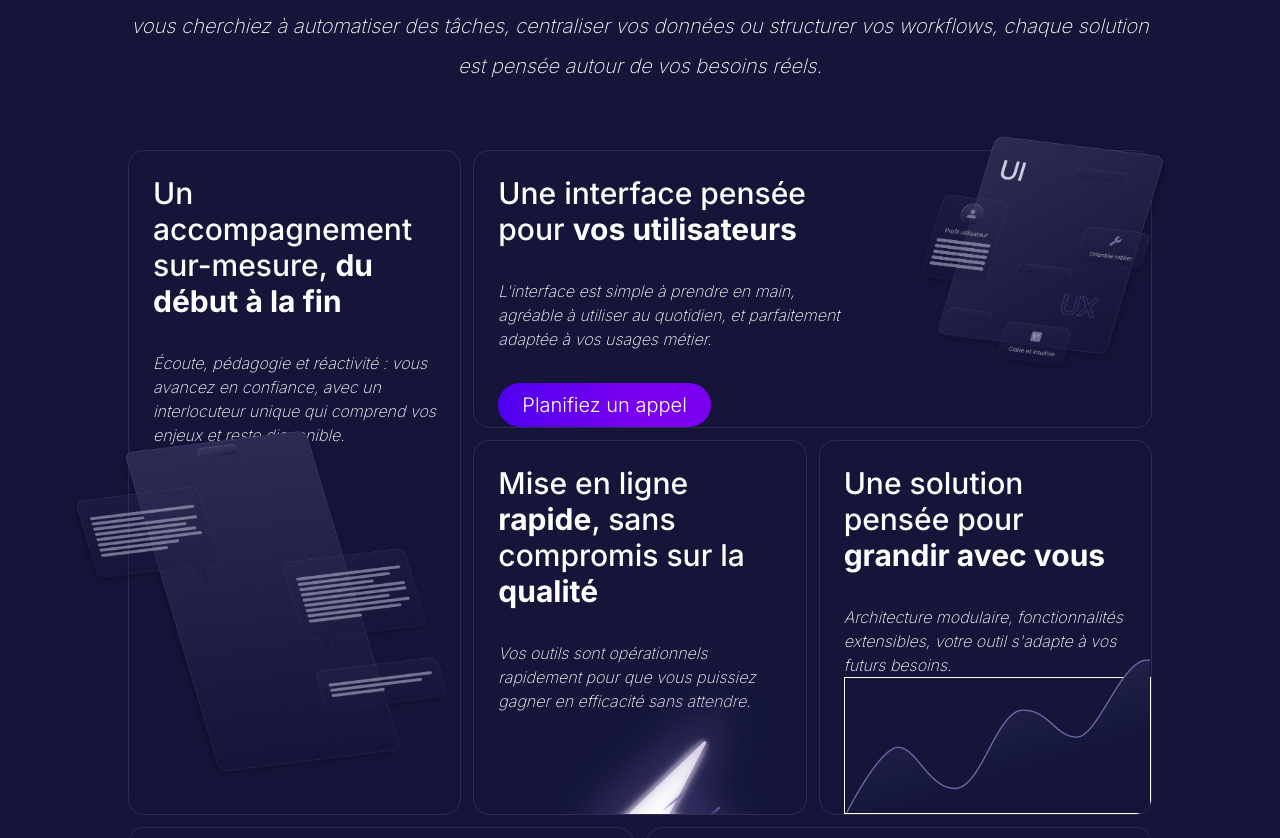
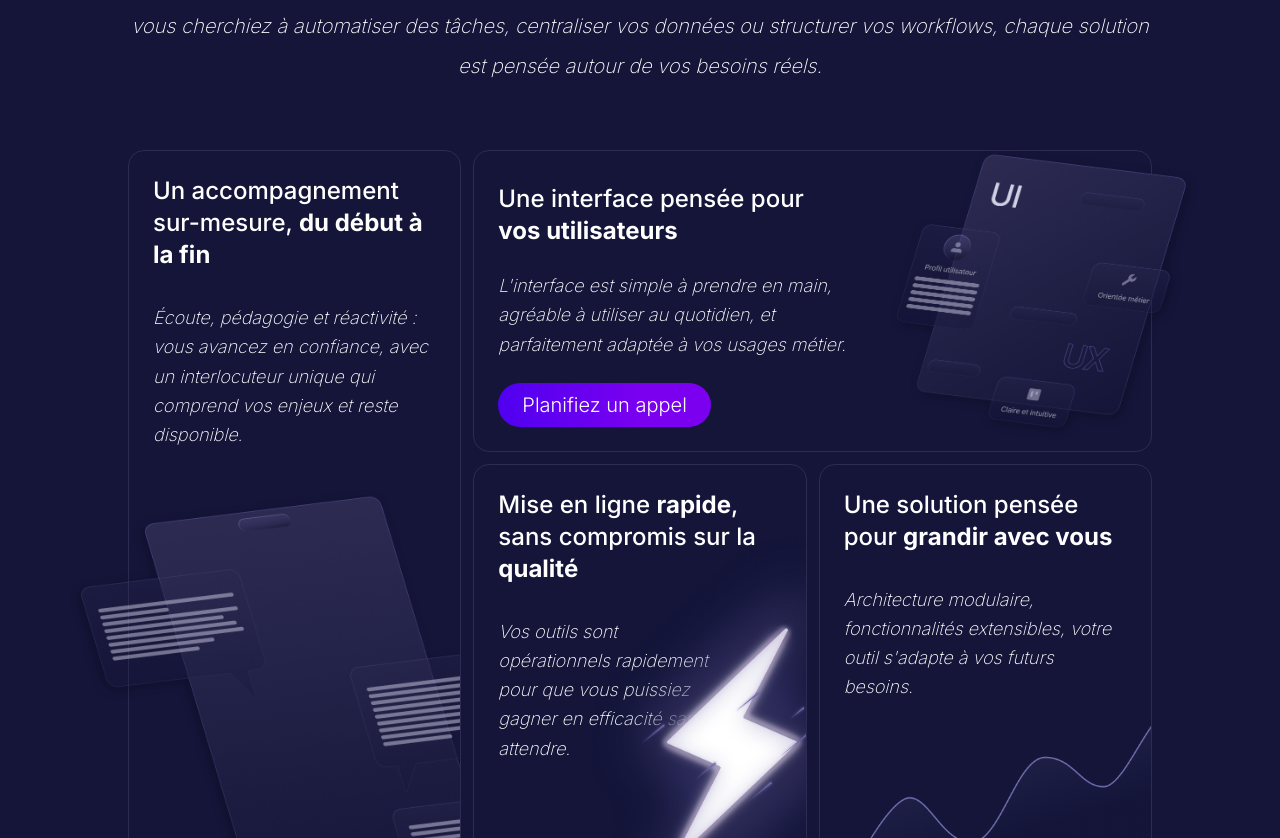
Before and after one commit to maxence-bbcn/portfolio, a React (Vite) app: page / in a window 1280 px wide. Shown: the part 3169-4007 px from the top of the page. Built offline with nearby package versions, Linux system fonts and the light colour scheme; a web font is replaced by a local one.

Commit message:
grid fully responsive in progress - todo cells prod, evo, fingerprint & apps Xl & 2XL

```diff
--- a/src/index.css
+++ b/src/index.css
@@ -26,6 +26,7 @@
   --font-title: "Lora", serif;
   --font-body: "Inter", sans-serif;
   --text-2xs: 10px;
+  --breakpoint-1-2xl: 90rem;
 }
 
 .bg-primary-gradient {
@@ -81,13 +82,33 @@
     );
 }
 
-.mask-right {
+.mask-sms {
   overflow: clip;
   position: absolute;
   bottom: 0;
   right: 0;
   width: calc(100vw - 16px);
   height: 280px;
+}
+
+.mask-fingerprint {
+  overflow: clip;
+  position: absolute;
+  top: 40%;
+  right: 0;
+  left: 10%;
+  width: 100%;
+  height: 100%;
+}
+
+.mask-apps {
+  overflow: clip;
+  position: absolute;
+  top: 55%;
+  right: 0;
+  left: 0%;
+  width: 100%;
+  height: 100%;
 }
 
 .bg-pattern-straight {
@@ -122,45 +143,97 @@
   box-shadow: -10px 50px 50px 0px rgba(141, 137, 188, 0.2);
 }
 
+/* Tailwindcss --- MD --- */
 @media screen and (min-width: 48rem) {
-  .mask-right {
+  .mask-sms {
     overflow: clip;
     position: absolute;
     bottom: 0;
     right: 0;
     width: calc(100vw - 16px);
     height: 50%;
+    border-radius: 1rem;
+    border-bottom: 1px solid
+      linear-gradient(
+        var(--color-primary-bg) 30%,
+        var(--color-primary-800) 100%
+      );
   }
 }
 
+/* Tailwindcss --- LG --- */
 @media screen and (min-width: 64rem) {
-  .mask-right {
+  .mask-sms {
     overflow: clip;
     position: absolute;
     bottom: 0;
     right: 0;
     width: calc(100vw - 16px);
     height: 60%;
+    border-radius: 1rem;
+    border-bottom: 1px
+      solidlinear-gradient(
+        var(--color-primary-bg) 30%,
+        var(--color-primary-800) 100%
+      );
+  }
+
+  .mask-fingerprint {
+    overflow: clip;
+    position: absolute;
+    top: 30%;
+    right: 0;
+    left: 25%;
+    width: 100%;
+    height: 100%;
   }
 }
 
+/* Tailwindcss --- XL --- */
 @media screen and (min-width: 80rem) {
-  .mask-bottom {
+  .mask-notifications {
     overflow: clip;
     position: absolute;
     bottom: 0;
     right: -3em;
     width: 35%;
     height: 125%;
+    border-radius: 1rem;
   }
 
-  .mask-right {
+  .mask-sms {
     overflow: clip;
     position: absolute;
     bottom: 0;
     right: 0;
     width: 120%;
-    height: 65%;
+    height: 60%;
+    border-radius: 1rem;
+    border-bottom: 1px
+      solidlinear-gradient(
+        var(--color-primary-bg) 30%,
+        var(--color-primary-800) 100%
+      );
+  }
+
+  .mask-apps {
+    overflow: clip;
+    position: absolute;
+    top: 45%;
+    right: 0;
+    left: 0%;
+    width: 100%;
+    height: 100%;
+  }
+
+  .mask-fingerprint {
+    overflow: clip;
+    position: absolute;
+    top: 35%;
+    right: 0;
+    left: 30%;
+    width: 100%;
+    height: 100%;
   }
 
   .bg-pattern-straight {
@@ -212,6 +285,24 @@
   }
 }
 
+/* Tailwindcss --- 2XL --- */
+@media screen and (min-width: 96rem) {
+  .mask-sms {
+    overflow: clip;
+    position: absolute;
+    bottom: 0;
+    right: 0;
+    width: 120%;
+    height: 70%;
+    border-radius: 1rem;
+    border-bottom: 1px
+      solidlinear-gradient(
+        var(--color-primary-bg) 30%,
+        var(--color-primary-800) 100%
+      );
+  }
+}
+
 @layer base {
   html {
     @apply bg-primary-bg font-body m-0 overflow-x-hidden p-0 font-light tracking-[-2%] text-white;
--- a/src/ui/components/Button.jsx
+++ b/src/ui/components/Button.jsx
@@ -21,7 +21,7 @@ export default function Button({ children, type = "button", className }) {
   return (
     <button
       type={type}
-      className={`bg-primary-gradient text-white rounded-full w-fit px-6 py-2 ${
+      className={`bg-primary-gradient w-fit rounded-full px-6 py-2 text-white ${
         size === "small" ? "text-base" : "text-xl"
       } ${className}`}
     >
--- a/src/ui/pages/Homepage.jsx
+++ b/src/ui/pages/Homepage.jsx
@@ -1,7 +1,7 @@
 import { useEffect, useState } from "react";
 import { Link } from "react-router-dom";
 import AppsAsset from "../assets/images/apps circles.png";
-import FingerprintAsset from "../assets/images/Fingerprint.png";
+import FingerprintAsset from "../assets/images/fingerprint.png";
 import GraphAsset from "../assets/images/graph.png";
 import IPhoneAsset from "../assets/images/Iphone - notifications.png";
 import TextsAsset from "../assets/images/Iphone - texts.png";
@@ -161,7 +161,7 @@ export default function Homepage() {
                 contraintes qu&apos;à
                 <span className="font-semibold"> créer de la valeur</span>.
               </p>
-              <div className="relative h-80 overflow-x-visible overflow-y-clip mask-bottom sm:min-h-[500px] md:h-auto md:min-h-0 md:w-1/2 lg:w-1/3 xl:overflow-y-visible">
+              <div className="mask-notifications relative h-80 overflow-x-visible overflow-y-clip sm:min-h-[500px] md:h-auto md:min-h-0 md:w-1/2 lg:w-1/3 xl:overflow-y-visible">
                 <img
                   src={IPhoneAsset}
                   alt="Illustration d'un téléphone saturé par des notifications"
@@ -224,37 +224,37 @@ export default function Homepage() {
             des tâches, centraliser vos données ou structurer vos workflows,
             chaque solution est pensée autour de vos besoins réels.
           </p>
-          <div className="flex grid-cols-12 grid-rows-12 flex-col gap-10 md:grid md:gap-3">
+          <div className="flex grid-cols-12 grid-rows-12 flex-col gap-10 md:grid md:items-stretch md:gap-3">
             {/* Carte accompagnement */}
             <div className="border-primary-800 relative flex w-full flex-col overflow-x-visible rounded-2xl border pt-6 md:col-span-4 md:col-start-1 md:row-span-7 md:row-start-1">
               <div className="flex flex-col gap-8 px-6">
-                <h3 className="text-2xl font-medium md:text-xl xl:text-3xl">
+                <h3 className="text-2xl font-medium md:text-lg xl:text-2xl 2xl:text-3xl">
                   Un accompagnement sur-mesure,{" "}
                   <strong>du début à la fin</strong>
                 </h3>
-                <p className="text-lg leading-normal font-extralight italic md:text-base">
+                <p className="text-lg leading-normal font-extralight italic md:text-sm lg:text-base xl:text-lg xl:leading-relaxed">
                   Écoute, pédagogie et réactivité : vous avancez en confiance,
                   avec un interlocuteur unique qui comprend vos enjeux et reste
                   disponible.
                 </p>
               </div>
-              <div className="relative h-70 overflow-x-hidden overflow-y-clip md:h-0 xl:h-0"></div>
-              <div className="mask-right">
+              <span className="relative h-70 overflow-x-hidden overflow-y-clip md:h-0 xl:h-0"></span>
+              <div className="mask-sms">
                 <img
                   src={TextsAsset}
                   alt="Illustration d'un échange de sms"
                   width="598px"
-                  className="absolute top-0 left-0 md:left-7/11 md:w-3/6 md:min-w-0 lg:w-1/2 xl:top-10 xl:left-0 xl:w-full"
+                  className="absolute top-0 left-0 max-w-none md:left-7/11 md:w-3/6 md:min-w-0 lg:w-1/2 xl:top-12 xl:left-0 xl:w-[130%] 2xl:w-[110%]"
                 />
               </div>
             </div>
             {/* Carte interface */}
             <div className="border-primary-800 relative flex w-full flex-col gap-2 overflow-x-visible rounded-2xl border pt-6 md:col-start-5 md:col-end-13 md:row-span-3 md:row-start-1 md:flex-row">
-              <div className="flex flex-col gap-8 px-6 md:w-2/3 lg:w-3/5">
-                <h3 className="text-2xl font-medium md:text-xl xl:text-3xl">
+              <div className="flex flex-col gap-8 px-6 md:w-2/3 md:py-2 lg:w-3/5 lg:gap-6">
+                <h3 className="text-2xl font-medium md:text-lg xl:text-2xl 2xl:text-3xl">
                   Une interface pensée pour <strong>vos utilisateurs</strong>
                 </h3>
-                <p className="text-lg leading-normal font-extralight italic md:text-base">
+                <p className="text-lg leading-normal font-extralight italic md:text-sm lg:text-base xl:text-lg xl:leading-relaxed">
                   L&apos;interface est simple à prendre en main, agréable à
                   utiliser au quotidien, et parfaitement adaptée à vos usages
                   métier.
@@ -265,27 +265,27 @@ export default function Homepage() {
                 <img
                   src={UiModsAsset}
                   alt="Illusatration d'une interface utilisateur"
-                  className="absolute left-1/10 xl:-top-12"
+                  className="1-2xl:w-[110%] 1-2xl:-top-5 absolute left-1/10 w-5/6 max-w-none md:-left-2/10 md:w-[150%] lg:-top-10 lg:w-[130%] xl:-top-8 xl:left-0 xl:w-[120%] 2xl:w-11/12"
                 />
               </div>
             </div>
             {/* Carte mise en prod */}
-            <div className="border-primary-800 col-end-9 flex w-full flex-col gap-2 overflow-hidden rounded-2xl border py-6 md:col-start-5 md:row-span-4 md:row-start-4">
-              <div className="relative flex flex-col gap-8 px-6">
-                <h3 className="text-2xl font-medium md:text-xl xl:text-3xl">
+            <div className="border-primary-800 col-end-9 flex w-full flex-col items-stretch gap-2 overflow-hidden rounded-2xl border py-6 md:col-start-5 md:row-span-4 md:row-start-4">
+              <div className="relative flex flex-col gap-8 px-6 md:gap-4 lg:gap-8">
+                <h3 className="text-2xl font-medium md:text-lg xl:text-2xl 2xl:text-3xl">
                   Mise en ligne <strong>rapide</strong>, sans compromis sur la{" "}
                   <strong>qualité</strong>
                 </h3>
-                <div className="-gap-2 flex h-fit flex-row md:flex-col">
-                  <p className="w-3/4 text-lg leading-normal font-extralight italic md:w-full md:text-base">
+                <div className="-gap-2 flex h-fit flex-row">
+                  <p className="w-3/4 text-lg leading-normal font-extralight italic md:text-sm lg:text-base xl:text-lg xl:leading-relaxed">
                     Vos outils sont opérationnels rapidement pour que vous
                     puissiez gagner en efficacité sans attendre.
                   </p>
-                  <div className="relative h-60 w-1/4 md:h-full md:w-full">
+                  <div className="relative h-60 w-1/4 md:h-fit lg:w-1/4">
                     <img
                       src={ZapAsset}
                       alt="Illustration d'un éclair"
-                      className="absolute -top-6 -right-20 min-w-80 md:-top-12 md:right-0 md:w-60 md:min-w-0"
+                      className="absolute -top-6 -right-20 w-80 max-w-none md:top-0 md:-left-24 md:w-60 lg:-top-10 lg:-left-30 lg:w-76 xl:-top-20 xl:-left-30 xl:w-72"
                     />
                   </div>
                 </div>
@@ -293,54 +293,60 @@ export default function Homepage() {
             </div>
             {/* Carte évolutivité */}
             <div className="border-primary-800 flex w-full flex-col gap-2 overflow-hidden rounded-2xl border pt-6 md:col-start-9 md:col-end-13 md:row-span-4 md:row-start-4">
-              <div className="relative flex h-full flex-col gap-8 pl-6">
-                <h3 className="pr-6 text-2xl font-medium md:text-xl xl:text-3xl">
+              <div className="relative flex h-full flex-col gap-8">
+                <h3 className="pr-6 pl-6 text-2xl font-medium md:text-lg xl:text-2xl 2xl:text-3xl">
                   Une solution pensée pour <strong>grandir avec vous</strong>
                 </h3>
-                <div className="-gap-2 flex h-full flex-row md:flex-col md:justify-between">
-                  <p className="w-5/6 pr-6 text-lg leading-normal font-extralight italic md:w-full md:text-base">
+                <div className="flex h-full flex-col">
+                  <p className="w-5/6 pr-6 pl-6 text-lg leading-normal font-extralight italic md:w-full md:text-sm lg:text-base xl:text-lg xl:leading-relaxed">
                     Architecture modulaire, fonctionnalités extensibles, votre
                     outil s&apos;adapte à vos futurs besoins.
                   </p>
-                  <div className="relative h-50 w-1/6 border md:h-full md:w-full">
+                  <div className="relative h-full w-full">
                     <img
                       src={GraphAsset}
                       alt="Illustration d'une courbe qui monte"
-                      className="absolute right-0 bottom-0 min-w-52"
+                      className="ml-auto w-3/4 max-w-none md:ml-4 md:w-full lg:ml-8"
                     />
                   </div>
                 </div>
               </div>
             </div>
             {/* Carte compatibilité */}
-            <div className="border-primary-800 flex h-[400px] w-full flex-col items-center gap-8 overflow-hidden rounded-2xl border px-6 pt-6 md:col-span-6 md:col-start-7 md:row-span-4 md:row-start-8 md:h-[360px] md:items-start">
-              <h3 className="text-2xl font-medium md:text-xl xl:text-3xl">
+            <div className="border-primary-800 relative flex w-full flex-col gap-8 overflow-hidden rounded-2xl border px-6 pt-6 md:col-span-6 md:col-start-7 md:row-start-8 md:row-end-12 md:items-start lg:row-end-11">
+              <h3 className="text-2xl font-medium md:text-xl xl:text-2xl 2xl:text-3xl">
                 <strong>Compatible</strong> avec vos outils existants
               </h3>
-              <p className="text-lg leading-normal font-extralight italic md:text-base">
+              <p className="text-lg leading-normal font-extralight italic md:text-base xl:text-lg xl:leading-relaxed">
                 Connexions possibles avec vos logiciels, API ou plateformes déjà
                 en place.
               </p>
+              <span className="relative h-30 overflow-x-hidden overflow-y-clip md:h-0"></span>
+              <div className="mask-apps">
                 <img
                   src={AppsAsset}
                   alt="Logos de plusieurs outils liés par des cercles concentriques"
-                className="xl:w-2/5 xl:self-center"
+                  className="mx-auto w-3/4 max-w-none lg:w-7/12 xl:w-3/5"
                 />
               </div>
+            </div>
             {/* Carte solution sur mesure */}
-            <div className="border-primary-800 relative flex h-[360px] w-full flex-col gap-8 overflow-hidden rounded-2xl border px-6 pt-6 md:col-span-6 md:col-start-1 md:row-span-4 md:row-start-8 md:h-[360px]">
-              <h3 className="text-2xl font-medium md:text-xl xl:text-3xl">
+            <div className="border-primary-800 relative flex w-full flex-col gap-8 overflow-hidden rounded-2xl border px-6 pt-6 md:col-span-6 md:col-start-1 md:row-start-8 md:row-end-12 lg:row-end-11">
+              <h3 className="text-2xl font-medium md:text-xl xl:text-2xl 2xl:text-3xl">
                 Une solution vraiment faire <strong>pour vous</strong>
               </h3>
-              <p className="text-lg leading-normal font-extralight italic md:text-base">
+              <p className="text-lg leading-normal font-extralight italic md:text-base xl:w-2/3 xl:text-lg xl:leading-relaxed">
                 Chaque projet part de vos contraintes réelles : vous obtenez une
                 solution unique, conçue pour fonctionner dans votre contexte.
               </p>
+              <span className="relative h-30 overflow-x-hidden overflow-y-clip md:h-0"></span>
+              <div className="mask-fingerprint">
                 <img
                   src={FingerprintAsset}
                   alt="Illustration d'une emprunte digitale"
-                className="absolute top-40 xl:top-15 xl:-right-10 xl:w-2/3"
+                  className="w-full max-w-none lg:w-4/5 xl:w-2/3"
                 />
+              </div>
             </div>
           </div>
         </section>
```
Also changed, not shown: src/ui/assets/images/Fingerprint.png, src/ui/assets/images/apps circles.png. Lines whose indentation alone changed are shown as unchanged.
